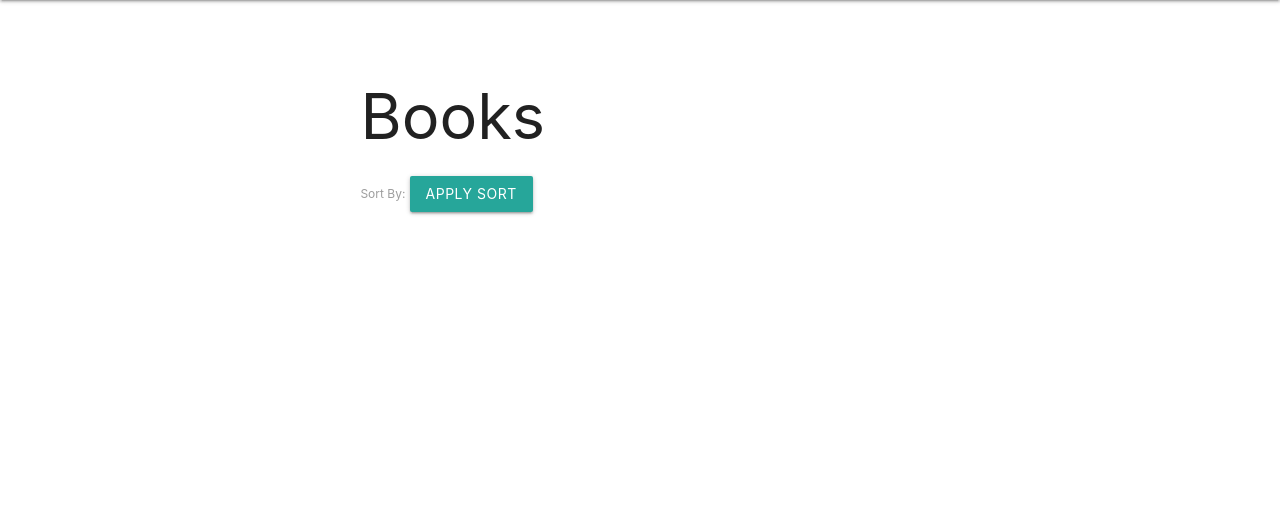
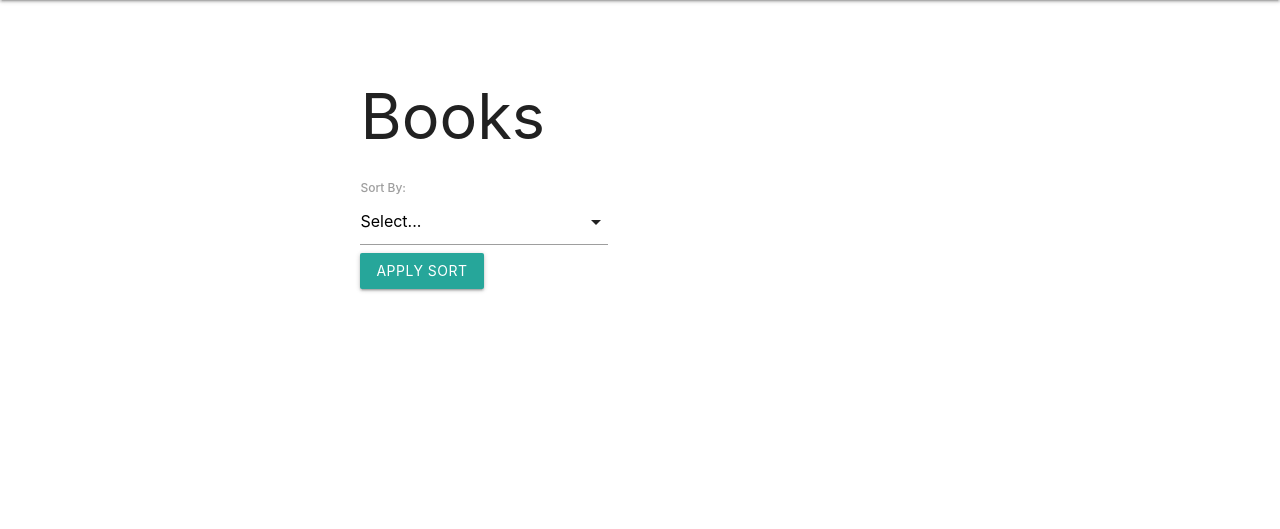
Before and after one commit to Ramil96/book-application, a Flask app: page / in a window 1280 px wide. Shown: the part 64-593 px from the top of the page. Run offline with Flask 3, Linux system fonts and the light colour scheme; data that the repository does not hold is empty.

Commit message:
update books.html styling layout functionality for sort method

```diff
--- a/taskmanager/routes.py
+++ b/taskmanager/routes.py
@@ -1,4 +1,4 @@
-from flask import render_template, request, redirect, url_for
+from flask import render_template, request, redirect, url_for, flash
 from taskmanager import app, db
 from taskmanager.models import Genre, Book, Review  # Import models from models.py
 
@@ -6,18 +6,28 @@ from taskmanager.models import Genre, Book, Review  # Import models from models.
 def home():
     sort = request.args.get('sort', '')
 
-    # Get all books
-    books = Book.query.options(db.joinedload(Book.genre), db.joinedload(Book.reviews))
+    # Get all books and their reviews
+    books_query = Book.query.options(db.joinedload(Book.genre), db.joinedload(Book.reviews))
 
     # Apply sorting
     if sort == 'most_rated':
-        books = books.outerjoin(Review).group_by(Book.id).order_by(db.func.count(Review.id).desc())
+        # Sort by number of reviews (most reviews)
+        books_query = books_query.outerjoin(Review).group_by(Book.id).order_by(db.func.count(Review.id).desc())
     elif sort == 'highest_rated':
-        books = books.order_by(Book.average_rating.desc())
+        # Sort by average rating
+        books_query = db.session.query(Book, db.func.avg(Review.rating).label('average_rating')) \
+            .join(Review, Book.id == Review.book_id) \
+            .group_by(Book.id) \
+            .order_by(db.func.avg(Review.rating).desc())
     elif sort == 'alphabetical':
-        books = books.order_by(Book.title.asc())
+        # Sort alphabetically
+        books_query = books_query.order_by(Book.title.asc())
 
-    books = books.all()
+    # Get the books after sorting
+    if sort == 'highest_rated':
+        books = books_query.all()  # This returns tuples (book, average_rating)
+    else:
+        books = books_query.all()
 
     return render_template('books.html', books=books, sort=sort)
 
@@ -106,8 +116,6 @@ def reviews():
 
     return render_template("reviews.html", reviews=reviews, genres=genres, books=books)
 
-
-
 @app.route("/add_review", methods=["POST"])
 def add_review():
     book_id = request.form.get("book_id")
@@ -127,17 +135,12 @@ def add_review():
     flash("Review added successfully!")
     return redirect(url_for("reviews"))
 
-
-
-
-
 @app.route("/book/<int:book_id>")
 def book_detail(book_id):
     book = Book.query.get_or_404(book_id)
     reviews = Review.query.filter_by(book_id=book_id).all()  # Fetch reviews for the specific book
     return render_template("book_detail.html", book=book, reviews=reviews)
 
-
 @app.route("/genre/<int:genre_id>")
 def genre_books(genre_id):
     genre = Genre.query.get_or_404(genre_id)
--- a/taskmanager/templates/books.html
+++ b/taskmanager/templates/books.html
@@ -6,12 +6,11 @@
 
     <!-- Sort Options -->
     <form method="GET" action="{{ url_for('home') }}" class="sort-form">
-      <div class="form-group">
-        <label for="sort">Sort By:</label>
-        <select name="sort" id="sort" class="form-control">
+      <div class="form-group d-flex align-items-center mb-4">
+        <label for="sort" class="me-2"><strong>Sort By:</strong></label>
+        <select name="sort" id="sort" class="form-control me-2">
           <option value="">Select...</option>
           <option value="most_rated" {% if sort == 'most_rated' %}selected{% endif %}>Most Rated</option>
-          <option value="highest_rated" {% if sort == 'highest_rated' %}selected{% endif %}>Highest Rated</option>
           <option value="alphabetical" {% if sort == 'alphabetical' %}selected{% endif %}>Alphabetical (A-Z)</option>
         </select>
         <button type="submit" class="btn btn-primary">Apply Sort</button>
@@ -31,4 +30,12 @@
       {% endfor %}
     </div>
   </div>
+
+  <script>
+    document.addEventListener('DOMContentLoaded', function() {
+      var elems = document.querySelectorAll('select');
+      M.FormSelect.init(elems);
+    });
+  </script>
+
 {% endblock %}
```
